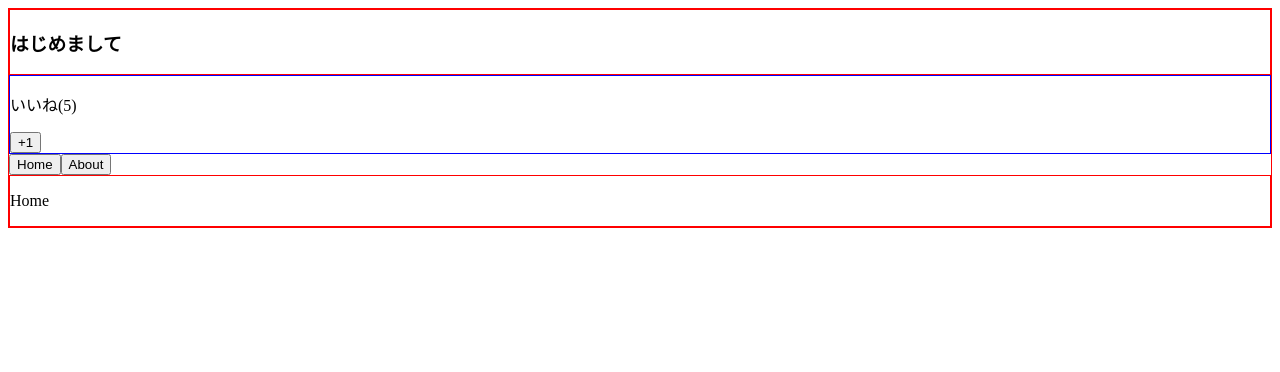
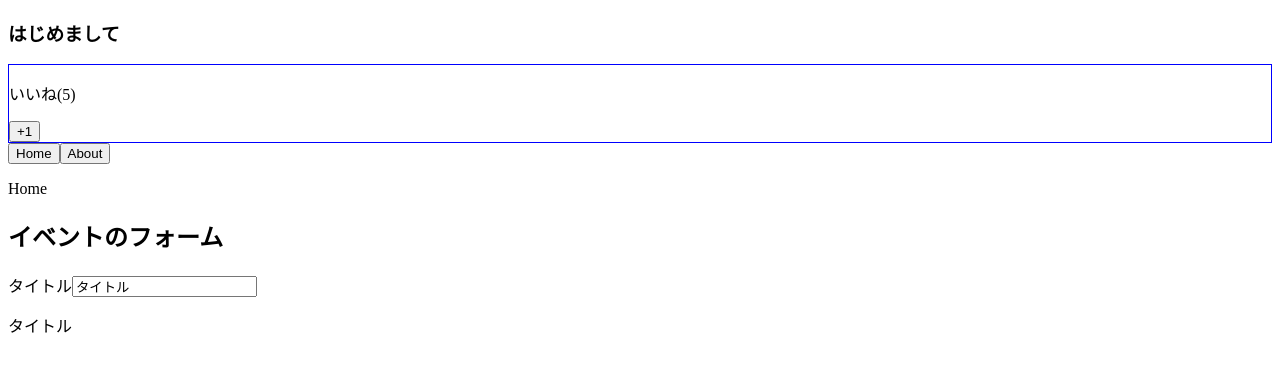
Before and after one commit to jin-aiit-a1824jj/vueJS-sample, a Vue app in the folder session6/index4/: page / in a window 1280 px wide. Shown: the top 372 px of the page. Built offline with nearby package versions, Linux system fonts and the light colour scheme.

Commit message:
using v-model bind data

```diff
--- a/session6/index4/src/App.vue
+++ b/session6/index4/src/App.vue
@@ -9,6 +9,13 @@
     <keep-alive>
       <component v-bind:is="currnetComponent"></component>
     </keep-alive>
+
+    <div>
+      <h2>イベントのフォーム</h2>
+      <label for="title">タイトル</label>
+      <input id="title" type="text" v-model="eventData.title">
+      <p>{{eventData.title}}</p>
+    </div>
 
     </div>
 </template>
@@ -28,7 +35,10 @@
   data() {
     return {
       number: 10,
-      currnetComponent: "Home"
+      currnetComponent: "Home",
+      eventData:{
+        title: "タイトル"
+      }
     }
   },
   methods: {
@@ -38,13 +48,3 @@
   }
 }
 </script>
-
-<style scoped>
-div {
-  border: 1px solid red;
-}
-
-h1 {
-  color: green;
-}
-</style>
```
